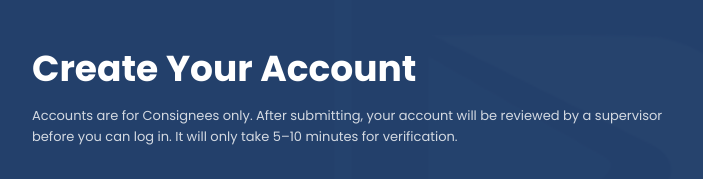
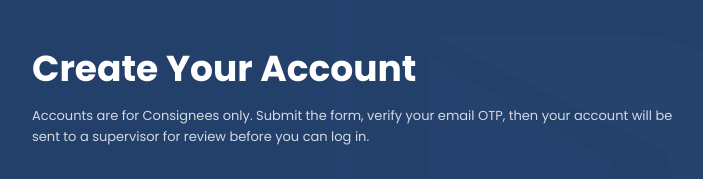
Before and after one commit to d4rr-code/r3pcr, a Django app: page /accounts/register/ in a window 1280 px wide. Shown: the part 124-303 px from the top of the page, without its empty margins (278-981 px from the left). Run offline with Django 5.2, Linux system fonts and the light colour scheme.

Commit message:
Submit registrations after email verification

```diff
--- a/apps/accounts/views/registration.py
+++ b/apps/accounts/views/registration.py
@@ -1,6 +1,7 @@
 """Self-registration for consignees with email OTP verification."""
 from django.conf import settings
 from django.contrib import messages
+from django.core.mail import send_mail
 from django.shortcuts import redirect, render
 
 from ..models import OTP, User
@@ -13,10 +14,33 @@ from .validators import (
 
 
 def _is_local_email_backend():
+    backend = getattr(settings, 'EMAIL_BACKEND', '')
+    smtp_without_credentials = (
+        'smtp' in backend
+        and not getattr(settings, 'EMAIL_HOST_USER', '')
+        and not getattr(settings, 'EMAIL_HOST_PASSWORD', '')
+    )
     return (
-        'console' in getattr(settings, 'EMAIL_BACKEND', '')
+        'console' in backend
+        or 'locmem' in backend
+        or smtp_without_credentials
         or getattr(settings, 'REGISTRATION_EMAIL_DEV_LINKS', False)
     )
+
+
+def _registration_otp_html(user, otp_code):
+    return f'''
+        <div style="font-family:Arial,sans-serif;max-width:420px;margin:0 auto;">
+            <h2 style="color:#3b82f6;">R3-PCR Email Verification</h2>
+            <p>Hello <strong>{user.first_name or user.username}</strong>,</p>
+            <p>Use this OTP to verify your email address:</p>
+            <h1 style="color:#3b82f6;letter-spacing:8px;">{otp_code}</h1>
+            <p>Expires in <strong>10 minutes</strong>.</p>
+            <p style="color:#64748b;font-size:12px;">
+                Your account will be sent to the supervisor after email verification.
+            </p>
+        </div>
+    '''
 
 
 def _send_registration_otp(request, user):
@@ -26,29 +50,26 @@ def _send_registration_otp(request, user):
 
     if _is_local_email_backend():
         logger.info('[DEV REGISTRATION OTP] User: %s | Code: %s', user.username, otp_code)
-        messages.info(request, f'[DEV] Registration OTP: {otp_code} - check your terminal.')
+        messages.info(request, 'Registration OTP generated. Use the testing code shown below.')
         return
 
-    _send_mail_async(
-        subject='R3-PCR Email Verification OTP',
-        message=f'Your R3-PCR registration OTP is: {otp_code}\nExpires in 10 minutes.',
-        from_email=settings.DEFAULT_FROM_EMAIL,
-        recipient_list=[user.email],
-        html_message=f'''
-            <div style="font-family:Arial,sans-serif;max-width:420px;margin:0 auto;">
-                <h2 style="color:#3b82f6;">R3-PCR Email Verification</h2>
-                <p>Hello <strong>{user.first_name or user.username}</strong>,</p>
-                <p>Use this OTP to verify your email address:</p>
-                <h1 style="color:#3b82f6;letter-spacing:8px;">{otp_code}</h1>
-                <p>Expires in <strong>10 minutes</strong>.</p>
-                <p style="color:#64748b;font-size:12px;">
-                    Your account will still need supervisor approval after email verification.
-                </p>
-            </div>
-        ''',
-        log_tag=f'registration OTP for {user.username}',
-    )
-    messages.success(request, 'Registration OTP sent to your email.')
+    try:
+        send_mail(
+            subject='R3-PCR Email Verification OTP',
+            message=f'Your R3-PCR registration OTP is: {otp_code}\nExpires in 10 minutes.',
+            from_email=settings.DEFAULT_FROM_EMAIL,
+            recipient_list=[user.email],
+            html_message=_registration_otp_html(user, otp_code),
+            fail_silently=False,
+        )
+        logger.info('Registration OTP sent for %s -> %s', user.username, user.email)
+        messages.success(request, 'Registration OTP sent to your email.')
+    except Exception as exc:
+        logger.error('Registration OTP email failed for %s -> %s: %s', user.username, user.email, exc)
+        if getattr(settings, 'DEBUG', False):
+            messages.warning(request, 'Email sending failed in local development. Use the testing code shown below.')
+        else:
+            messages.error(request, 'We could not send the OTP email. Please try resending the OTP.')
 
 
 def _notify_supervisors(user):
@@ -60,7 +81,7 @@ def _notify_supervisors(user):
                 f'{user.get_full_name() or user.username} ({user.username}) has registered '
                 f'and is awaiting approval.\n\n'
                 f'Email: {user.email}\n'
-                f'Email verified: {"Yes" if user.email_verified else "No"}\n'
+                f'Email verified: Yes\n'
                 f'Company: {user.company_name or "-"}'
             ),
             from_email=settings.DEFAULT_FROM_EMAIL,
@@ -77,7 +98,7 @@ def _notify_supervisors(user):
                         <tr><td style="color:#94a3b8;padding:4px 0;">Email</td>
                             <td>{user.email}</td></tr>
                         <tr><td style="color:#94a3b8;padding:4px 0;">Email Verified</td>
-                            <td>{"Yes" if user.email_verified else "No"}</td></tr>
+                            <td>Yes</td></tr>
                         <tr><td style="color:#94a3b8;padding:4px 0;">Company</td>
                             <td>{user.company_name or "-"}</td></tr>
                     </table>
@@ -130,10 +151,9 @@ def register_view(request):
 
         request.session['pending_registration_user_id'] = user.id
         _send_registration_otp(request, user)
-        _notify_supervisors(user)
         messages.success(
             request,
-            f'Registration submitted! Your username is "{username}". Verify your email to continue.'
+            f'Your account was created with username "{username}". Verify your email to submit it for supervisor approval.'
         )
         return redirect('accounts:verify_registration_email')
 
@@ -160,17 +180,18 @@ def verify_registration_email(request):
             otp.save(update_fields=['is_used'])
             user.email_verified = True
             user.save(update_fields=['email_verified', 'updated_at'])
+            _notify_supervisors(user)
             request.session.pop('pending_registration_user_id', None)
             messages.success(
                 request,
-                'Email verified. Your account is now waiting for supervisor approval.'
+                'Email verified. Your registration has been submitted for supervisor approval.'
             )
             return redirect('accounts:login')
 
         messages.error(request, 'Invalid or expired OTP. Please try again.')
 
     dev_otp = None
-    if _is_local_email_backend():
+    if _is_local_email_backend() or getattr(settings, 'DEBUG', False):
         try:
             otp = OTP.objects.filter(user_id=user_id, is_used=False).latest('created_at')
             if otp.is_valid():
--- a/apps/supervisor/views/users.py
+++ b/apps/supervisor/views/users.py
@@ -15,7 +15,7 @@ from .common import *  # noqa: F401,F403
 @supervisor_required
 def user_management(request):
     users   = User.objects.filter(is_pending_approval=False).order_by('role', 'username')
-    pending = User.objects.filter(is_pending_approval=True).order_by('date_joined')
+    pending = User.objects.filter(is_pending_approval=True, email_verified=True).order_by('date_joined')
     user_stats = {
         'total': users.count(),
         'consignees': users.filter(role='consignee').count(),
--- a/templates/accounts/register.html
+++ b/templates/accounts/register.html
@@ -44,10 +44,10 @@
     <div class="register-card">
         <h1 data-en="Create Your Account" data-fil="Gumawa ng Iyong Account">Create Your Account</h1>
         <p class="card-note"
-           data-en="Accounts are for Consignees only. After submitting, your account will be reviewed by a supervisor before you can log in. It will only take 5–10 minutes for verification."
-           data-fil="Ang mga account ay para lamang sa mga Consignee. Pagkatapos magsumite, susuriin ng isang supervisor ang iyong account bago ka makapag-log in. Tatagal lamang ito ng 5–10 minuto para sa beripikasyon.">
-            Accounts are for Consignees only. After submitting, your account will be reviewed by
-            a supervisor before you can log in. It will only take 5–10 minutes for verification.
+           data-en="Accounts are for Consignees only. Submit the form, verify your email OTP, then your account will be sent to a supervisor for review before you can log in."
+           data-fil="Ang mga account ay para lamang sa mga Consignee. Isumite ang form, i-verify ang email OTP, pagkatapos ay ipapadala ang account sa supervisor para sa pagsusuri bago ka makapag-log in.">
+            Accounts are for Consignees only. Submit the form, verify your email OTP,
+            then your account will be sent to a supervisor for review before you can log in.
         </p>
 
         {% if messages %}
@@ -190,6 +190,6 @@
 </footer>
 
 <script src="{% static 'js/i18n.js' %}"></script>
-<script src="{% static 'accounts/js/registerpage.js' %}?v=20260612-register"></script>
+<script src="{% static 'accounts/js/registerpage.js' %}?v=20260615-email-otp"></script>
 </body>
 </html>
--- a/templates/supervisor/users.html
+++ b/templates/supervisor/users.html
@@ -392,7 +392,6 @@
                         data-fullname="{{ u.get_full_name|default:u.username }}"
                         data-username="{{ u.username }}"
                         data-company="{{ u.company_name|default:'RtripleJ' }}"
-                        data-phone="{{ u.phone_number|default:'+639151824576' }}"
                         data-roledisplay="{{ u.get_role_display }}"
                         data-joined="{{ u.date_joined|date:'M d,Y g:i A' }}"
                         data-editurl="{% url 'supervisor:edit_user' u.id %}"
@@ -460,7 +459,6 @@
                         data-role="{{ u.role|lower }}"
                         data-status="pending"
                         data-company="{{ u.company_name|default:'YG Company' }}"
-                        data-phone="{{ u.phone_number|default:'+639151824576' }}"
                         data-roledisplay="{{ u.get_role_display }}"
                         data-joined="{{ u.date_joined|date:'M d,Y g:i A' }}"
                         data-approveurl="{% url 'supervisor:approve_registration' u.id %}"
```
Also changed, not shown: apps/supervisor/tests.py (+15 -0 lines).
